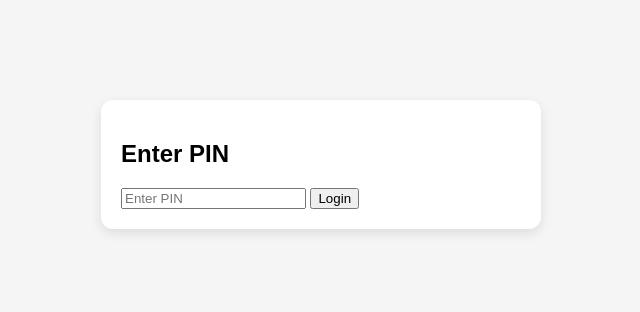
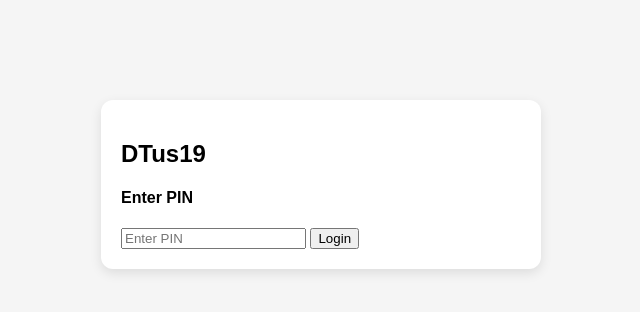
Before and after one commit to bravous19/dtus19, a plain HTML site: page index.html in a window 1280 px wide. Shown: the whole page, without its empty margins (319-959 px from the left). Drawn offline with Linux system fonts and the light colour scheme.

Commit message:
Update login screen heading and subtitle

```diff
--- a/index.html
+++ b/index.html
@@ -9,7 +9,8 @@
 <body>
 
 <div id="loginScreen">
-  <h2>Enter PIN</h2>
+  <h2>DTus19</h2>
+  <h4>Enter PIN</h4>
   <input type="password" id="pinInput" placeholder="Enter PIN">
   <button id="loginBtn">Login</button>
 </div>
```
